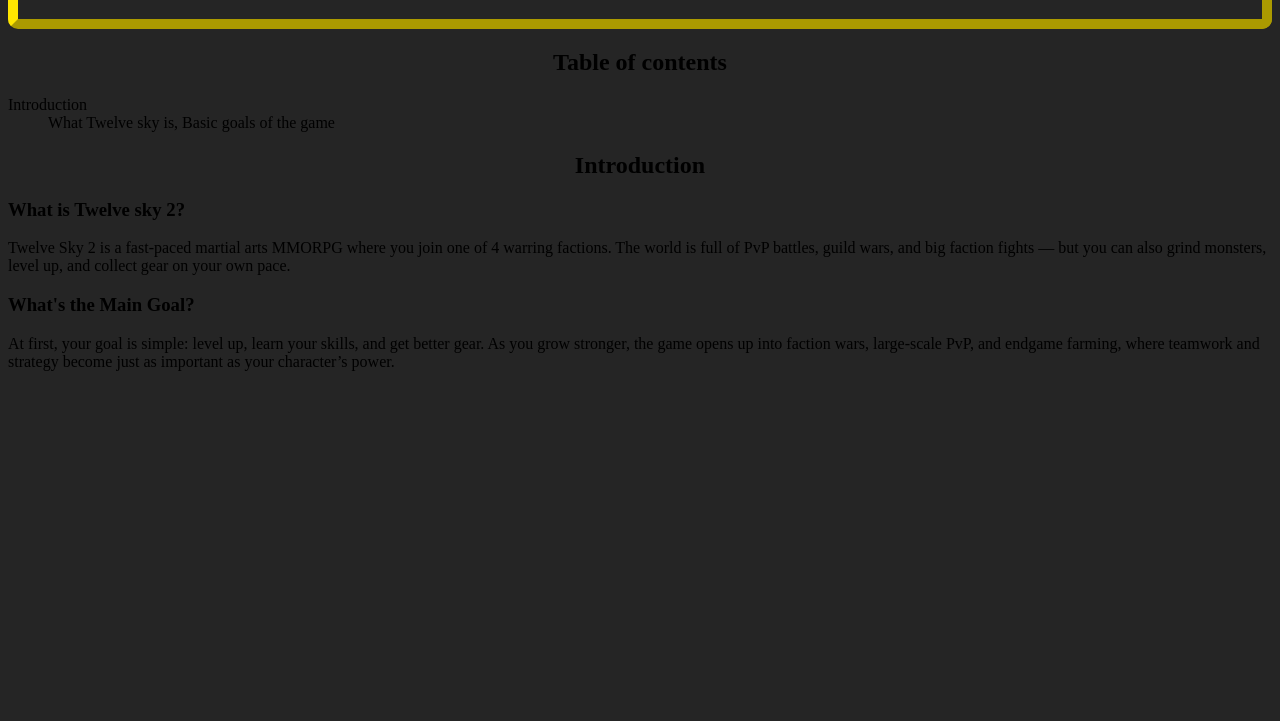
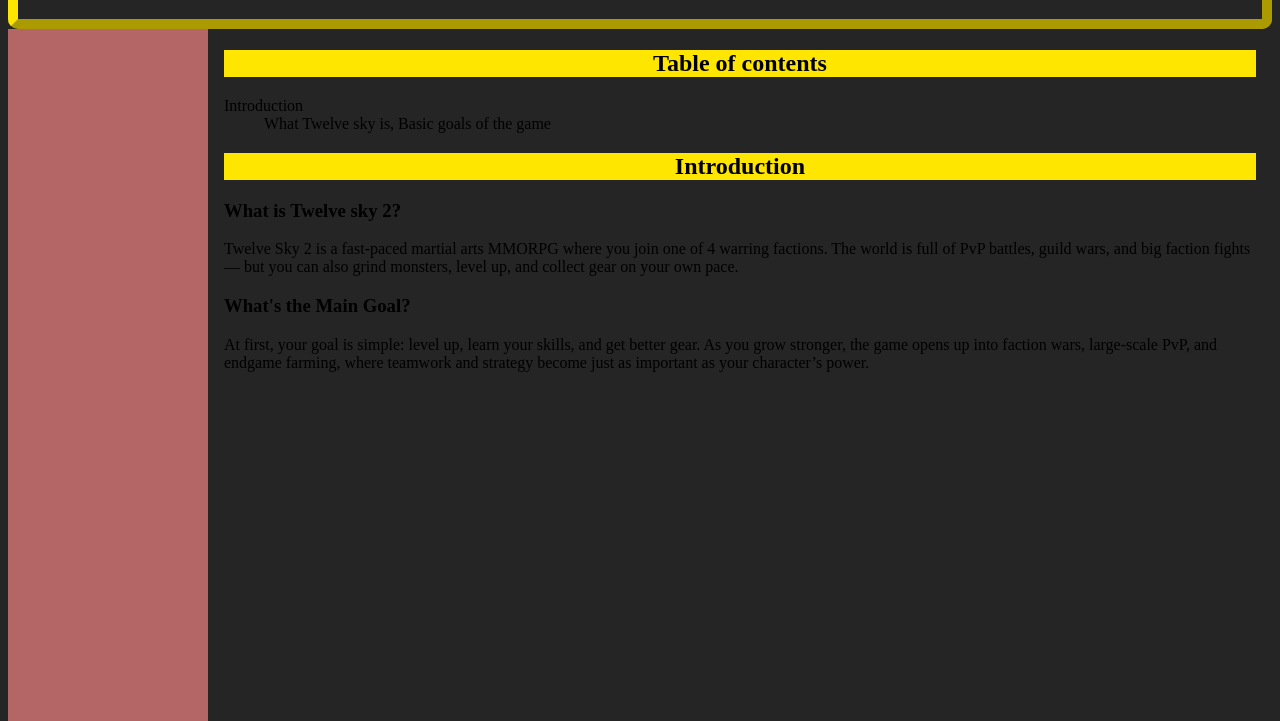
Before and after one commit to mrmadukah/tweleve-sky-2-guide, a plain HTML site: page index.html in a window 1280 px wide. Shown: the part 79-800 px from the top of the page. Drawn offline with Linux system fonts and the light colour scheme.

Commit message:
Added a sidebar

```diff
--- a/index.html
+++ b/index.html
@@ -8,10 +8,13 @@
     <link href="https://fonts.googleapis.com/css2?family=Press+Start+2P&display=swap" rel="stylesheet">
 </head>
 <body>
+
     <div class="title">
     <h1>Twelve Sky 2 Guide</h1>
     <section>
 </div>
+<div class ="sidebar"></div>
+<div class ="content">
 
         <div class="headings">
             <h2>Table of contents</h2>
@@ -34,5 +37,6 @@
             </div>
 
         </section>
+        </div>
 </body>
 </html>
--- a/style.css
+++ b/style.css
@@ -14,4 +14,22 @@ body {
 
 .headings {
     text-align: center;
+    background-color: #ffe600;
 }
+
+.sidebar {
+  margin: 0;
+  margin-right: 100px;
+  padding: 0;
+  width: 200px;
+  background-color: #b46666;
+  position: fixed;
+  height: 100%;
+  overflow: auto;
+}
+
+.content {
+  margin-left: 200px;
+  padding: 1px 16px;
+  height: auto;
+}
```
